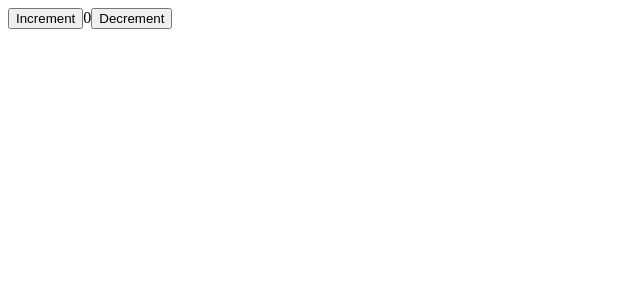
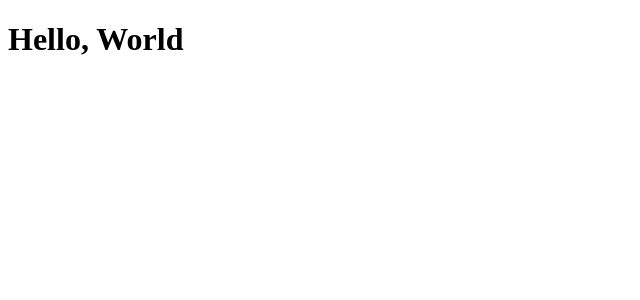
Before and after one commit to Omer-Demirtas/simulation, a React (Create React App) app: page /service in a window 1280 px wide. Shown: the top 300 px of the page, without its empty margins (0-640 px from the left). Built offline with nearby package versions, Linux system fonts and the light colour scheme.

Commit message:
finish basic state structure with redux toolkit

```diff
--- a/src/App.js
+++ b/src/App.js
@@ -1,29 +1,15 @@
 import React from "react";
-import { useSelector, useDispatch } from 'react-redux'
-import { decrement, increment } from './feature/counter/counter'
-import counterReducer from './feature/counter/counter'
+//import { useSelector, useDispatch } from 'react-redux'
+//import { decrement, increment } from './feature/counter/counter'
+
 const App = () =>
 {
-  const count = useSelector((state) => state.counter.value);
-  const dispatch = useDispatch();
+  //const count = useSelector((state) => state.counter.value);
+  //const dispatch = useDispatch();
 
   return (
-<div>
-      <div>
-        <button
-          aria-label="Increment value"
-          onClick={() => dispatch(increment())}
-        >
-          Increment
-        </button>
-        <span>{count}</span>
-        <button
-          aria-label="Decrement value"
-          onClick={() => dispatch(decrement())}
-        >
-          Decrement
-        </button>
-      </div>
+    <div>
+      <h1>Hello, World</h1>
     </div>
   );
 }
--- a/src/app/store.js
+++ b/src/app/store.js
@@ -1,8 +1,8 @@
 import { configureStore } from '@reduxjs/toolkit'
-import counterReducer from '../feature/counter/counter'
+import serviceReducer from '../features/service/serviceSlice'
 
 export const store = configureStore({
   reducer: {
-    counter: counterReducer,
+    service: serviceReducer,
   },
 })
--- a/src/feature/counter/counter.js
+++ /dev/null
@@ -1,42 +0,0 @@
-import { createSlice } from '@reduxjs/toolkit'
-
-export const counterSlice = createSlice({
-  name: 'counter',
-  initialState: {
-    value: 0,
-  },
-  reducers: {
-    increment: (state) => {
-      // Redux Toolkit allows us to write "mutating" logic in reducers. It
-      // doesn't actually mutate the state because it uses the immer library,
-      // which detects changes to a "draft state" and produces a brand new
-      // immutable state based off those changes
-      state.value += 1
-    },
-    decrement: (state) => {
-      state.value -= 1
-    },
-    incrementByAmount: (state, action) => {
-      state.value += action.payload
-    },
-  },
-})
-
-export const { increment, decrement, incrementByAmount } = counterSlice.actions
-
-// The function below is called a thunk and allows us to perform async logic. It
-// can be dispatched like a regular action: `dispatch(incrementAsync(10))`. This
-// will call the thunk with the `dispatch` function as the first argument. Async
-// code can then be executed and other actions can be dispatched
-export const incrementAsync = (amount) => (dispatch) => {
-  setTimeout(() => {
-    dispatch(incrementByAmount(amount))
-  }, 1000)
-}
-
-// The function below is called a selector and allows us to select a value from
-// the state. Selectors can also be defined inline where they're used instead of
-// in the slice file. For example: `useSelector((state) => state.counter.value)`
-export const selectCount = (state) => state.counter.value
-
-export default counterSlice.reducer
```
Also changed, not shown: src/features/service/serviceSlice.js (added).
